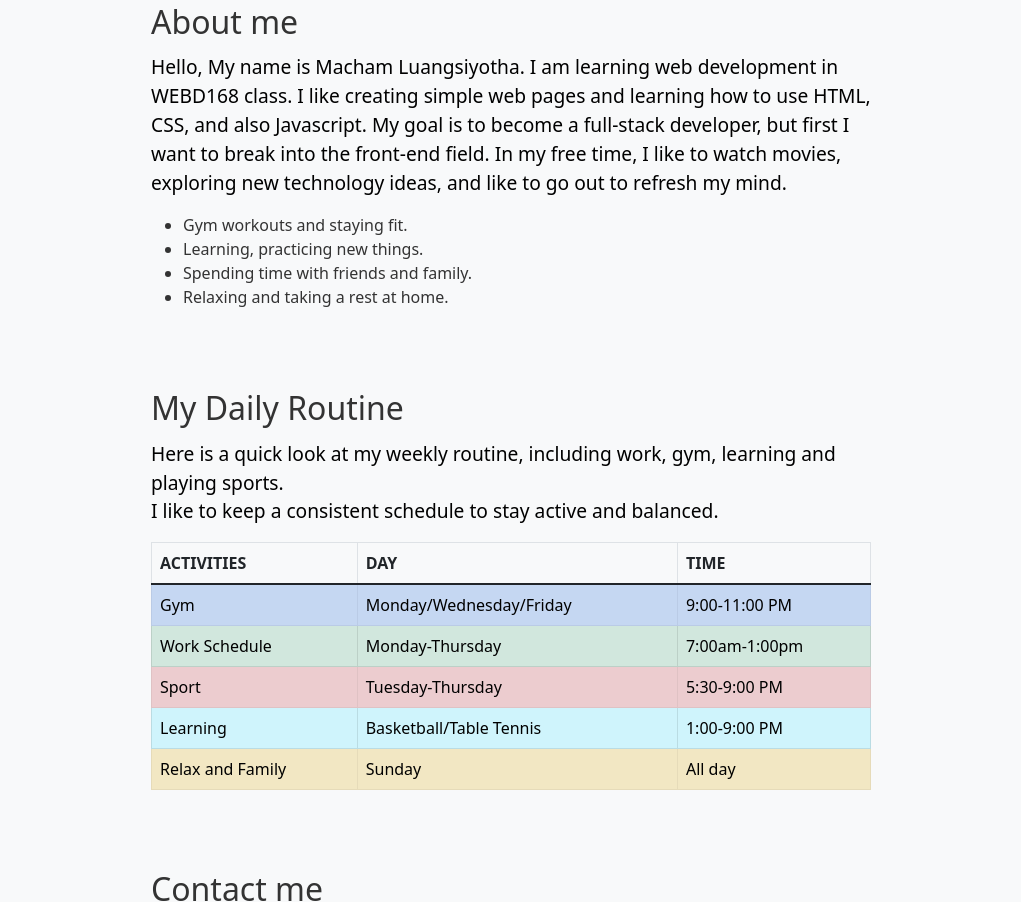
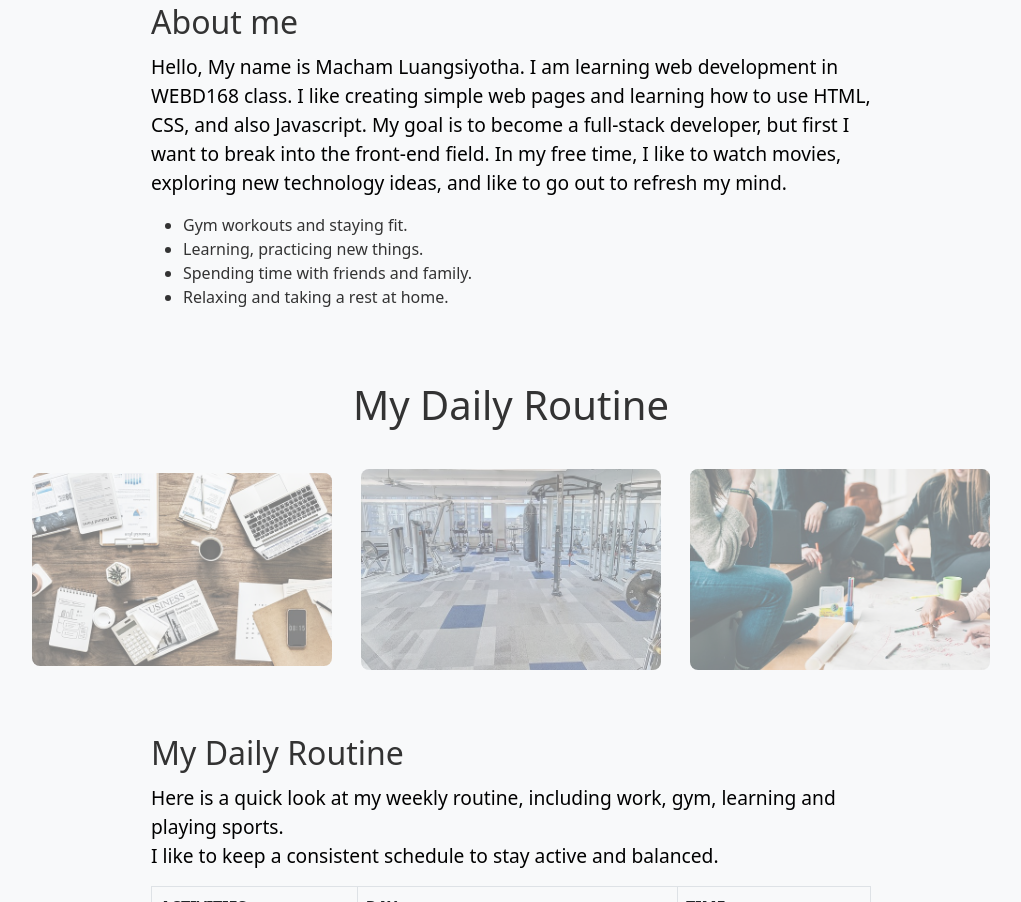
Before and after one commit to macham-dev/webd168, a plain HTML site: page bootstrap-part2/index.html in a window 1280 px wide. Shown: the part 427-1329 px from the top of the page, without its empty margins (129-1150 px from the left). Drawn offline with nearby package versions, Linux system fonts and the light colour scheme.

Commit message:
Add files via upload

```diff
--- a/bootstrap-part2/css/custom.css
+++ b/bootstrap-part2/css/custom.css
@@ -33,3 +33,40 @@ header .btn {
 header .btn:active {
     background-color: #333;
 }
+.image {
+    display: flex;
+    justify-content: center;
+    align-items: center;
+    flex-wrap: wrap;
+    padding: 2rem;
+    cursor: pointer;
+    margin-left: 2rem;
+    margin-right: 2rem;
+}
+.fade-img {
+
+    opacity: 0.5;
+    transition: opacity 1.5s ease, transform 1.5s ease;
+    transition: box-shadow 0.3s ease;
+    width: 100%;
+    max-width: 300px;
+    display: block;
+    margin: 0 auto;
+    border-radius: 8px;
+
+}
+.fade-img:hover {
+    opacity: 1;
+    animation: rotate 6s infinite alternate;
+    box-shadow: 5px 5px 5px 10px rgba(0, 0, 0, 0.5);
+}
+@keyframes rotate {
+
+    0% {
+        transform: rotate(0deg);
+    }
+
+    100% {
+        transform: rotate(360deg);
+    }
+}
--- a/bootstrap-part2/index.html
+++ b/bootstrap-part2/index.html
@@ -76,6 +76,16 @@
             </div>
         </div>
     </section>
+    <div class="container mt-4">
+      <h1 class="text-center">My Daily Routine</h1>
+
+
+      <div class="image">
+        <img src="image/routine2.jpg" class="img-fluid fade-img" alt="My Photo">
+        <img src="image/routine3.jpg" class="img-fluid fade-img" alt="My Photo">
+        <img src="image/routine4.jpg" class="img-fluid fade-img" alt="My Photo">
+      </div>
+    </div>
     <!-- Products section-->
     <section class="bg-light" id="my daily routine">
         <div class="container px-4">
```
Also changed, not shown: bootstrap-part2/image/image0.jpeg (added), bootstrap-part2/image/routine1.jpg (added), bootstrap-part2/image/routine2.jpg (added), bootstrap-part2/image/routine3.jpg (added), bootstrap-part2/image/routine4.jpg (added).
